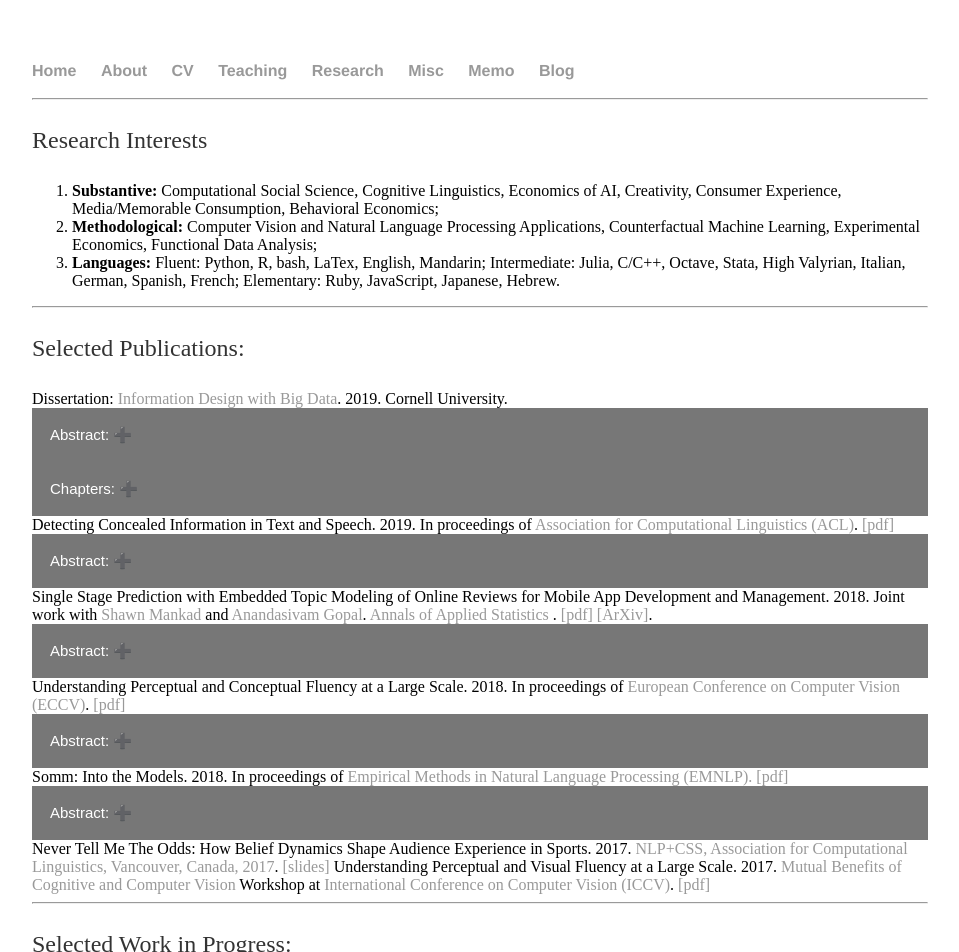
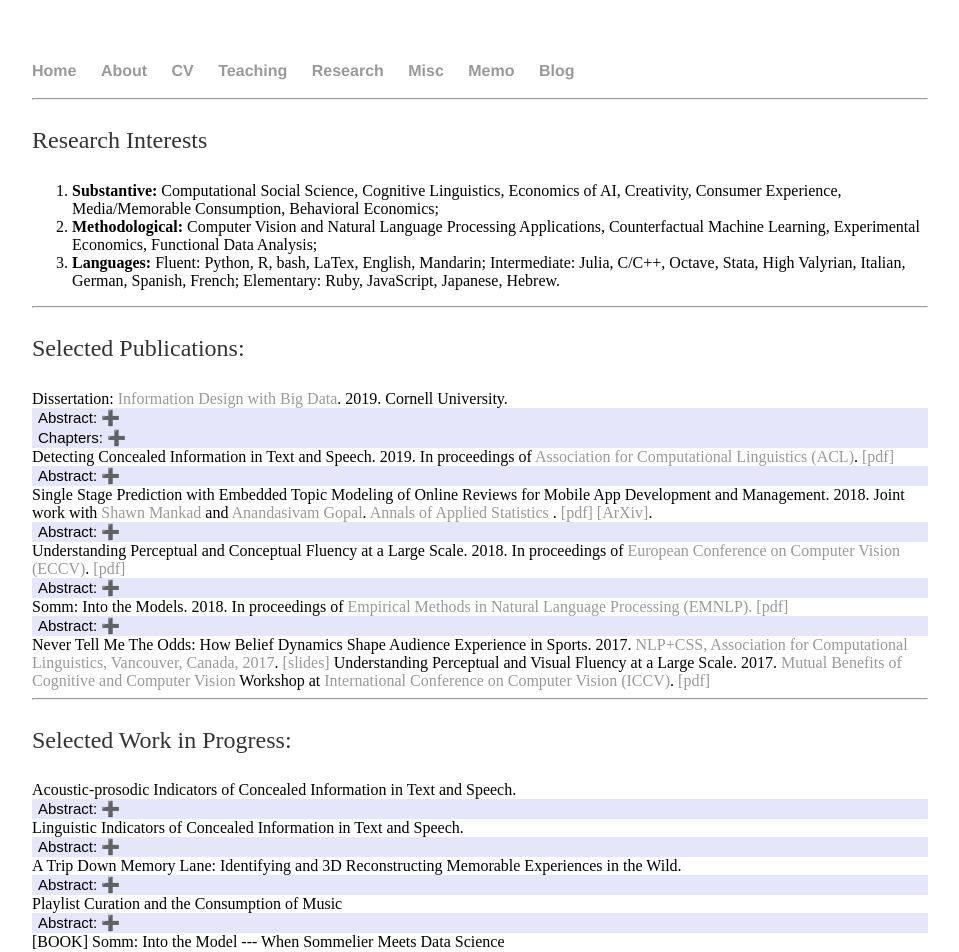
Before and after one commit to shenglih/shenglih.github.io, a Jekyll site: the page built from research/index.html, in a window 1280 px wide. Shown: the top 952 px of the page, without its empty margins (160-1119 px from the left). Built offline with Jekyll 4.4.1, drawn with Linux system fonts in a browser that asks for light colours.

Commit message:
Update index.html

```diff
--- a/research/index.html
+++ b/research/index.html
@@ -4,10 +4,10 @@ title: Shengli Hu, Research
 ---
 <style>
 .collapsible {
-  background-color: #777;
-  color: white;
+  background-color: lavender;
+  color: black;
   cursor: pointer;
-  padding: 18px;
+  padding: none;
   width: 100%;
   border: none;
   text-align: left;
@@ -16,14 +16,14 @@ title: Shengli Hu, Research
 }
 
 .active, .collapsible:hover {
-  background-color: #555;
+  background-color: lavender;
 }
 
 .content {
-  padding: 0 18px;
+  padding: 0 0px;
   display: none;
   overflow: hidden;
-  background-color: #f1f1f1;
+  background-color: lavender;
 }
 </style>
 <script>
```
